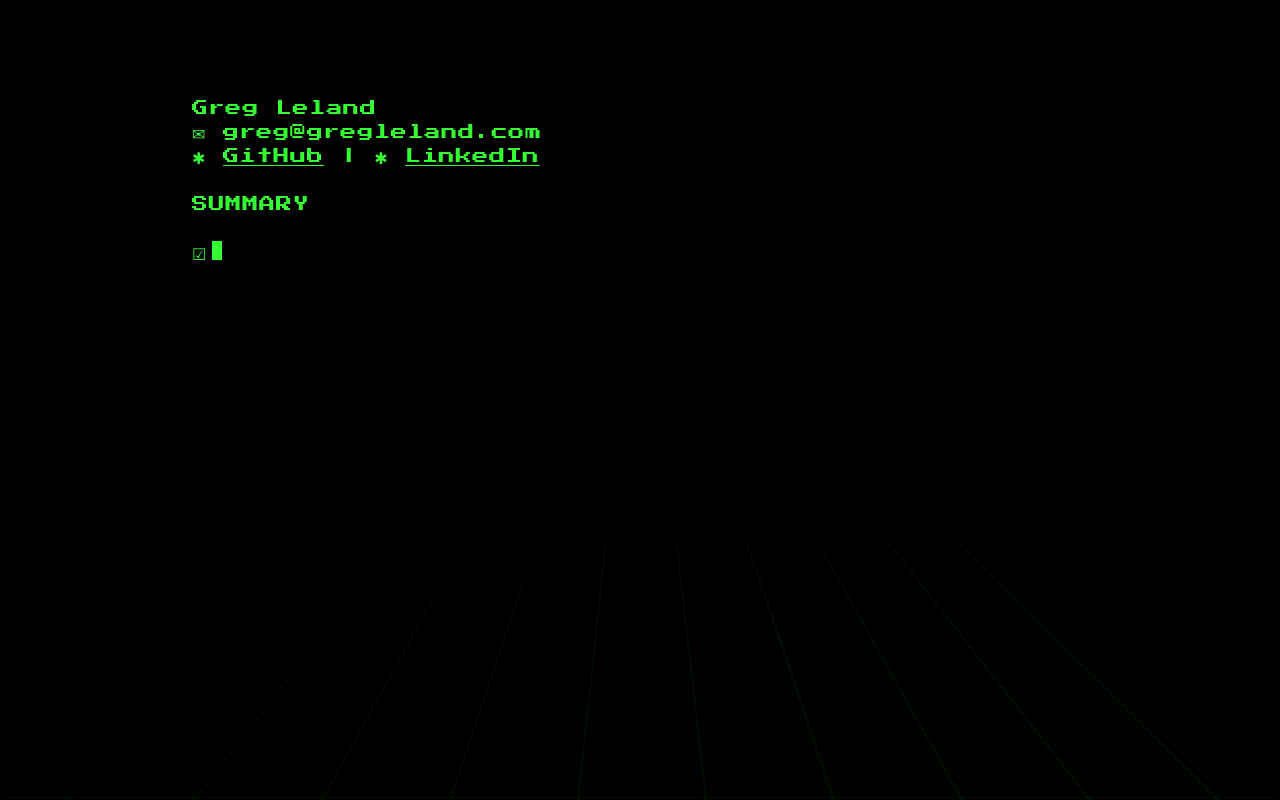
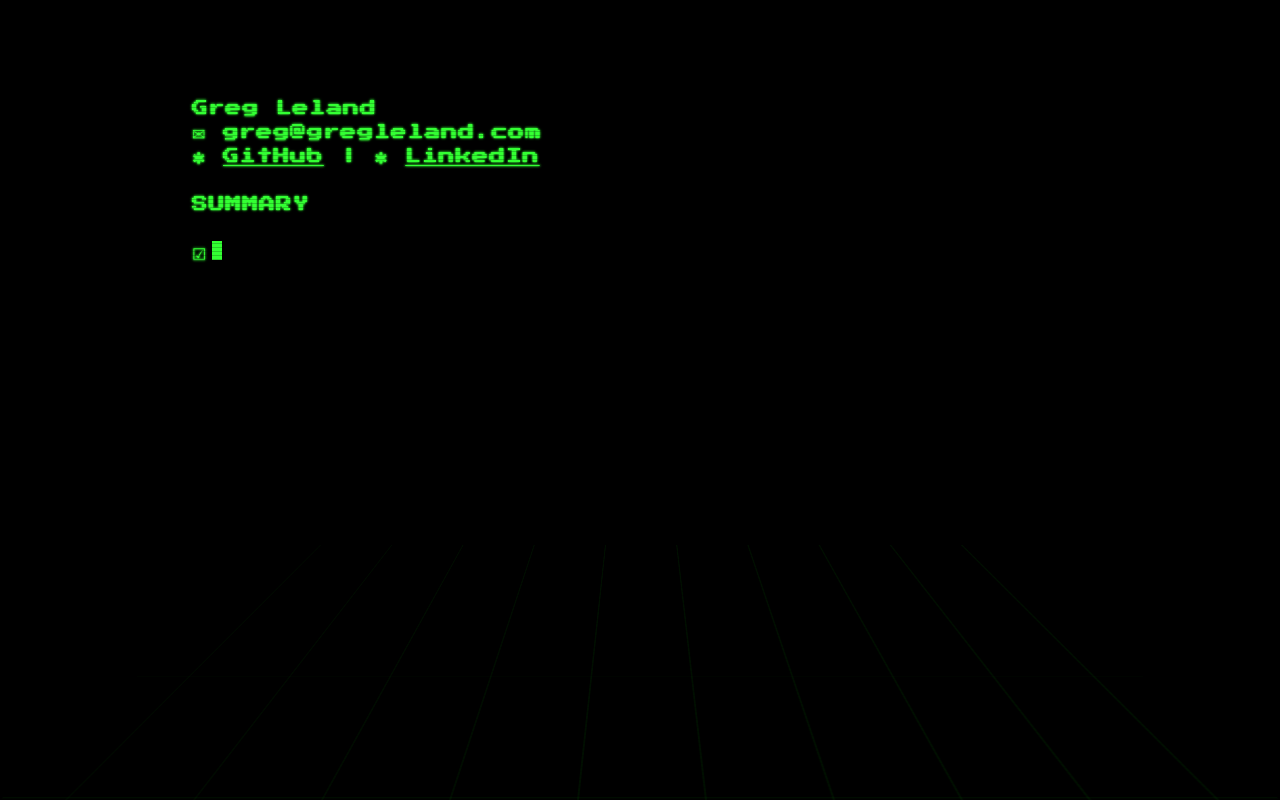
Before and after one commit to GregLeland/biopage, a plain HTML site: page index.html in a window 1280 px wide. Drawn offline with Linux system fonts and the light colour scheme.

Commit message:
added fx
Created a scanline and text glow effect for immersion

```diff
--- a/index.html
+++ b/index.html
@@ -32,5 +32,8 @@
   <div class="resume-container">
     <pre id="resume-text"></pre>
   </div>
+
+  <!-- Scanline Overlay -->
+  <div class="scanline-overlay"></div>
 </body>
 </html>
--- a/styles.css
+++ b/styles.css
@@ -10,7 +10,7 @@ body {
   perspective: 1500px;
 }
 
-/* Synthwave grid container */
+/* Synthwave Grid Container */
 .grid-container {
   position: relative;
   width: 100vw;
@@ -22,7 +22,7 @@ body {
   perspective: 2000px;
 }
 
-/* Perspective grid with a flatter angle */
+/* Perspective Grid with a Flatter Angle */
 .animated-grid {
   position: relative;
   width: 150vw;
@@ -32,7 +32,7 @@ body {
   overflow: hidden;
 }
 
-/* Vertical lines: Converging toward the horizon */
+/* Vertical Lines: Converging Toward the Horizon */
 .vertical-line {
   position: absolute;
   bottom: 0;
@@ -42,7 +42,7 @@ body {
   transform-origin: bottom center;
 }
 
-/* Horizontal lines */
+/* Horizontal Lines */
 .horizontal-line {
   position: absolute;
   width: 100vw;
@@ -50,7 +50,7 @@ body {
   background-color: rgba(0, 50, 0, 0.3);
 }
 
-/* Animate the horizontal lines moving upwards */
+/* Animate the Horizontal Lines Moving Upwards */
 @keyframes moveUp {
   0% {
     transform: translateY(200vh);
@@ -60,7 +60,7 @@ body {
   }
 }
 
-/* Add animation to the horizontal lines */
+/* Add Animation to the Horizontal Lines */
 .horizontal-line {
   animation: moveUp 6s linear forwards;
 }
@@ -77,36 +77,32 @@ body {
   font-size: 1.0em;
   line-height: 1.5em;
   letter-spacing: 0.05em;
-  z-index: 5; /* Adjusted z-index */
-}
-
-/* Scanline Effect */
-.resume-container::before {
-  content: '';
-  position: absolute;
-  top: 0;
-  left: 0;
-  width: 100%;
-  height: 100%;
-  pointer-events: none;
-  background: repeating-linear-gradient(
-    to bottom,
-    transparent,
-    transparent 3px,
-    rgba(0, 0, 0, 0.5) 3px,
-    rgba(0, 0, 0, 0.5) 4px
-  );
-  z-index: 6; /* Place it between the container and text */
+  z-index: 5; /* Ensure this is below the scanline overlay */
 }
 
 /* Resume Text */
 #resume-text {
   position: relative;
-  z-index: 10; /* Ensure text is above the scanline effect */
+  z-index: 10; /* Ensure text is above other elements if necessary */
   white-space: pre-wrap;
   word-wrap: break-word;
   overflow-wrap: break-word;
   font-family: 'Press Start 2P', system-ui !important;
+  color: #33FF33;
+  text-shadow:
+    0 0 2px #33FF33,
+    0 0 3px #33FF33; /* Reduced glow for a more subtle effect */
+  animation: textFlicker 2s infinite;
+}
+
+/* Keyframes for Text Flicker */
+@keyframes textFlicker {
+  0%, 19%, 21%, 23%, 25%, 54%, 56%, 100% {
+    opacity: 1;
+  }
+  20%, 22%, 24%, 55% {
+    opacity: 0.9;
+  }
 }
 
 /* Hyperlink Styles */
@@ -115,7 +111,7 @@ body {
   text-decoration: underline;
 }
 
-/* Cursor effect */
+/* Cursor Effect */
 #resume-text::after {
   content: '';
   display: inline-block;
@@ -131,3 +127,32 @@ body {
     opacity: 0;
   }
 }
+
+/* Scanline Overlay */
+.scanline-overlay {
+  position: fixed;
+  top: 0;
+  left: 0;
+  width: 100%;
+  height: 100%;
+  pointer-events: none; /* Allows interaction with underlying elements */
+  z-index: 9999; /* Ensure it's on top of other elements */
+  background: repeating-linear-gradient(
+    to bottom,
+    transparent,
+    transparent 3px,
+    rgba(0, 0, 0, 0.2) 3px,
+    rgba(0, 0, 0, 0.2) 4px
+  );
+  animation: scanlineMove 0.1s steps(1) infinite;
+}
+
+/* Animate Scanlines (Flicker Effect) */
+@keyframes scanlineMove {
+  from {
+    background-position: 0 0;
+  }
+  to {
+    background-position: 0 4px;
+  }
+}
```
